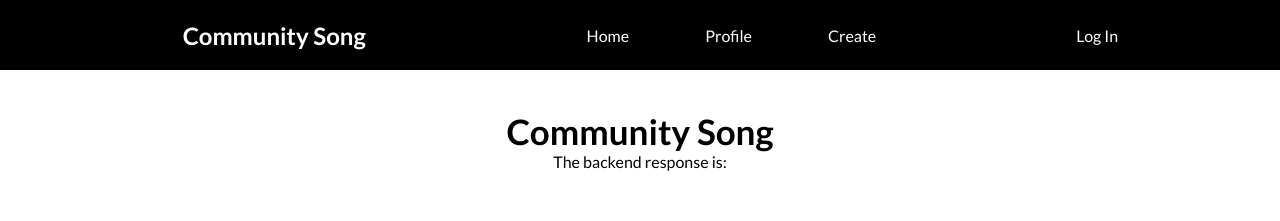
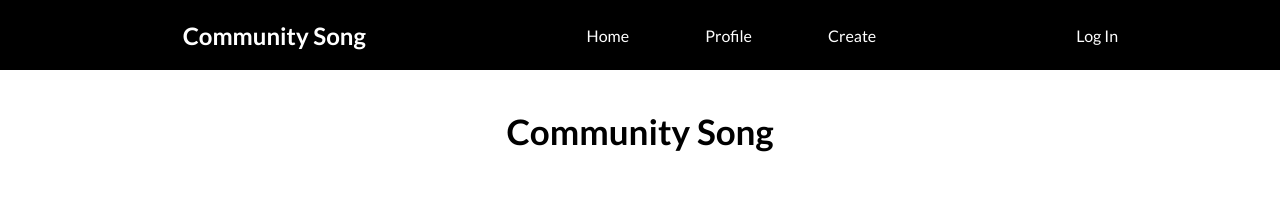
Before and after one commit to scholtz-gnome/community-song, a React (Create React App) app: page / in a window 1280 px wide. Shown: the top 221 px of the page. Built offline with nearby package versions, Linux system fonts and the light colour scheme; no server answers.

Commit message:
In progress: send logged in user info with file upload

```diff
--- a/src/App.tsx
+++ b/src/App.tsx
@@ -1,4 +1,4 @@
-import { useState, useEffect } from "react";
+import { useEffect } from "react";
 import "./App.css";
 import Navbar from "./components/Navbar";
 import Profile from "./components/Profile";
@@ -7,14 +7,21 @@ import { useAuth0 } from "@auth0/auth0-react";
 import { BrowserRouter as Router, Route, Switch } from "react-router-dom";
 
 const App: React.FC = () => {
-  const [apiResponse, setApiResponse] = useState<string>("");
-  const { isLoading } = useAuth0();
+  const { isLoading, user, isAuthenticated } = useAuth0();
+
+  const saveProfileDetails = async () => {
+    await fetch("http://localhost:4000/profile/login", {
+      method: "POST",
+      body: JSON.stringify(user),
+      headers: { "Content-Type": "application/json" },
+    });
+  };
 
   useEffect(() => {
-    fetch("https://community-song-api.herokuapp.com/")
-      .then((res) => res.text())
-      .then((res) => setApiResponse(res));
-  }, []);
+    if (isAuthenticated) {
+      saveProfileDetails();
+    }
+  });
 
   if (isLoading) return <div>Loading...</div>;
 
@@ -27,9 +34,11 @@ const App: React.FC = () => {
             <Route exact path="/">
               <header className="App-header">
                 <h1>Community Song</h1>
-                <p className="App-intro">
-                  The backend response is: {apiResponse}
-                </p>
+                {isAuthenticated && (
+                  <div className="App-intro">
+                    Welcome to Community Song, {user.given_name}
+                  </div>
+                )}
               </header>
             </Route>
             <Route path="/profile">
--- a/src/components/Create.tsx
+++ b/src/components/Create.tsx
@@ -1,7 +1,8 @@
 import "./Create.css";
-import { BaseSyntheticEvent, useState } from "react";
 import "./form.css";
+import { BaseSyntheticEvent, useState, useEffect } from "react";
 import axios from "axios";
+import { useAuth0 } from "@auth0/auth0-react";
 
 const Create: React.FC = () => {
   const [title, setTitle] = useState("");
@@ -14,6 +15,22 @@ const Create: React.FC = () => {
   const [isUploading, setIsUploading] = useState(false);
   const [uploadPercentage, setUploadPercentage] = useState(0);
   const [submitButtonColor, setSubmitButtonColor] = useState("grey");
+  const [id, setId] = useState(0);
+
+  const { user, isAuthenticated } = useAuth0();
+
+  const getUserId = async () => {
+    const userId = await fetch(`http://localhost:4000/profile/${user.email}`);
+    const data = await userId.json();
+    setId(data);
+  };
+
+  // get user id as page loads, send off with song upload in file table
+  useEffect(() => {
+    if (isAuthenticated) {
+      getUserId();
+    }
+  });
 
   const splitType = (str: string) => {
     return str.split("/")[1];
@@ -58,6 +75,7 @@ const Create: React.FC = () => {
     e.preventDefault();
 
     const formData = new FormData();
+    // Add user id to form data
     formData.append("title", title);
     formData.append("artist", artist);
     formData.append("file", song);
```
